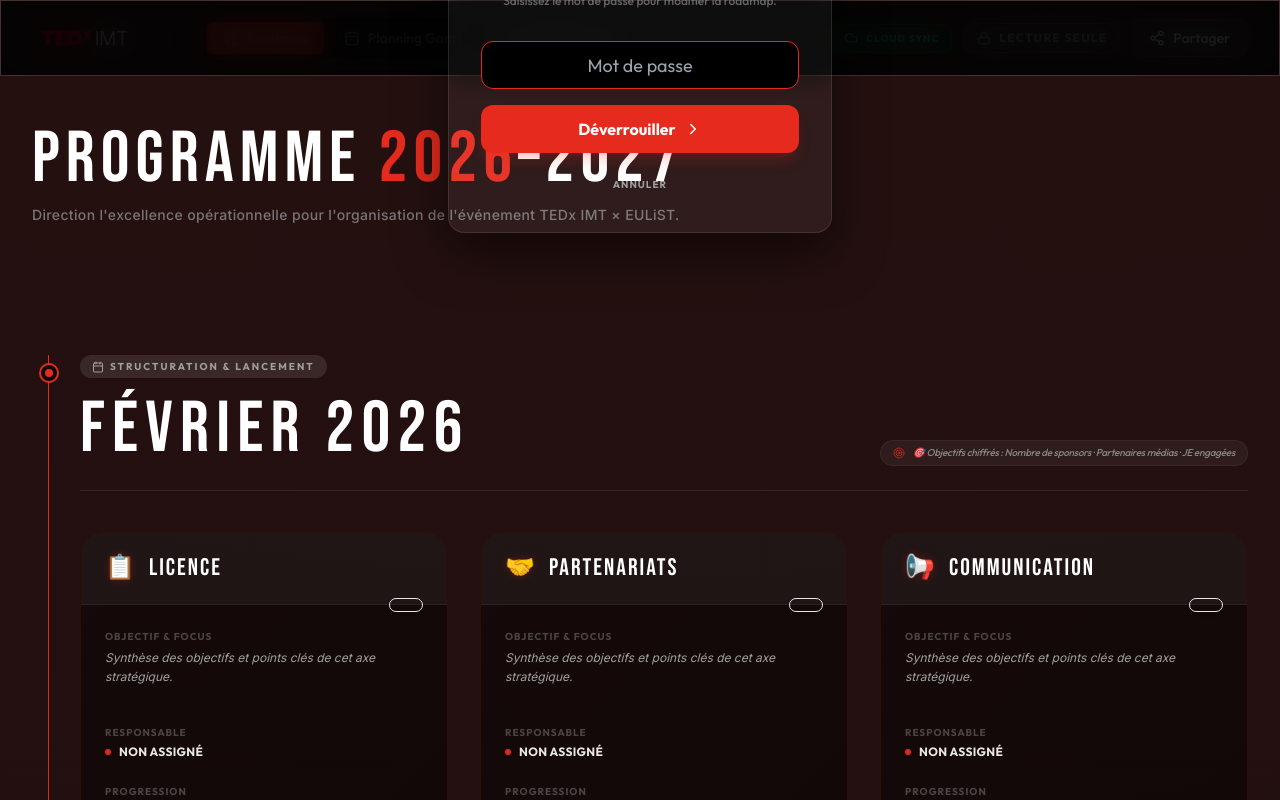
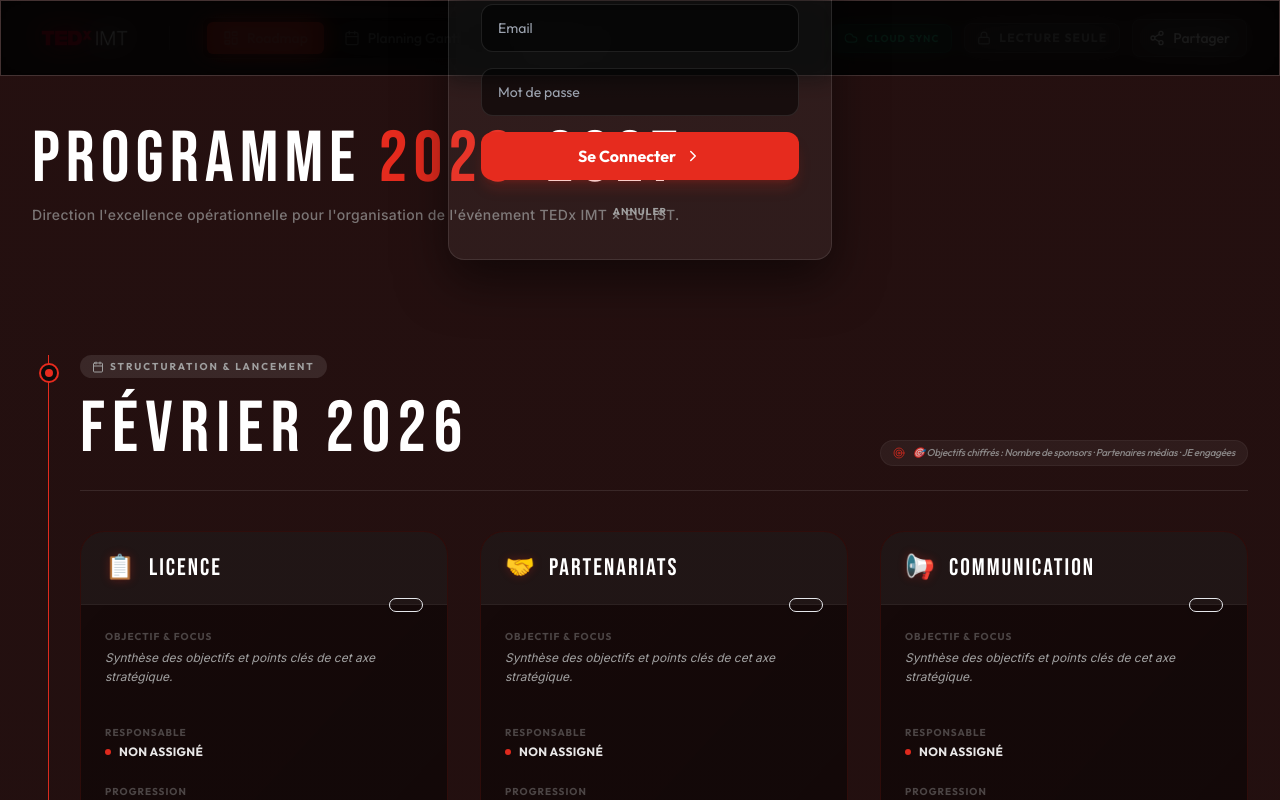
Before and after one commit to JonhLosten-Organisation/tedx-roadmap, a React (Vite) app in the folder roadmap-app/: page / in a window 1280 px wide. Both pictures are taken after a click on the button "LECTURE SEULE". Shown: the top 800 px of the page. Built offline with nearby package versions, Linux system fonts and the light colour scheme; no server answers; the database is empty.

Commit message:
feat: complete migration to Supabase Auth and session management

```diff
--- a/roadmap-app/src/App.jsx
+++ b/roadmap-app/src/App.jsx
@@ -25,6 +25,22 @@
   const [isSyncing, setIsSyncing] = useState(false);
   const [syncError, setSyncError] = useState(false);
   const [isAdmin, setIsAdmin] = useState(false);
+  const [user, setUser] = useState(null);
+
+  // Auth Session Listener
+  useEffect(() => {
+    supabase.auth.getSession().then(({ data: { session } }) => {
+      setUser(session?.user ?? null);
+      setIsAdmin(!!session?.user);
+    });
+
+    const { data: { subscription } } = supabase.auth.onAuthStateChange((_event, session) => {
+      setUser(session?.user ?? null);
+      setIsAdmin(!!session?.user);
+    });
+
+    return () => subscription.unsubscribe();
+  }, []);
 
   // Modal State
   const [modalOpen, setModalOpen] = useState(false);
@@ -275,8 +291,7 @@
 
           <AdminLock
             isAdmin={isAdmin}
-            onUnlock={() => setIsAdmin(true)}
-            onLock={() => setIsAdmin(false)}
+            onLock={() => {}}
           />
 
           {isAdmin && (
--- a/roadmap-app/src/components/AdminLock.jsx
+++ b/roadmap-app/src/components/AdminLock.jsx
@@ -1,32 +1,48 @@
 import React, { useState } from 'react';
 import { Lock, Unlock, ShieldAlert, X, ChevronRight } from 'lucide-react';
 
-const AdminLock = ({ isAdmin, onUnlock, onLock }) => {
+import { supabase } from '../lib/supabase';
+
+const AdminLock = ({ isAdmin, onLock }) => {
   const [showPrompt, setShowPrompt] = useState(false);
+  const [email, setEmail] = useState('');
   const [password, setPassword] = useState('');
-  const [error, setError] = useState(false);
+  const [loading, setLoading] = useState(false);
+  const [error, setError] = useState(null);
 
-  const handleUnlock = (e) => {
+  const handleLogin = async (e) => {
     e.preventDefault();
-    console.log('Password Attempt:', password);
-    const adminPassword = import.meta.env.VITE_ADMIN_PASSWORD || 'Legrandlerouge2026';
-    if (password.trim() === adminPassword) {
-      console.log('Admin Access Granted');
-      onUnlock();
+    setLoading(true);
+    setError(null);
+
+    try {
+      const { error: authError } = await supabase.auth.signInWithPassword({
+        email,
+        password,
+      });
+
+      if (authError) throw authError;
+
       setShowPrompt(false);
+      setEmail('');
       setPassword('');
-      setError(false);
-    } else {
-      console.log('Admin Access Denied');
-      setError(true);
-      setTimeout(() => setError(false), 2000);
+    } catch (err) {
+      console.error('Auth Error:', err.message);
+      setError(err.message);
+    } finally {
+      setLoading(false);
     }
+  };
+
+  const handleLogout = async () => {
+    await supabase.auth.signOut();
+    if (onLock) onLock();
   };
 
   if (isAdmin) {
     return (
       <button
-        onClick={onLock}
+        onClick={handleLogout}
         className="flex items-center gap-2 px-3 py-1.5 rounded-lg bg-emerald-500/10 text-emerald-400 border border-emerald-500/20 hover:bg-emerald-500/20 transition-all text-xs font-bold uppercase tracking-widest"
       >
         <Unlock size={14} />
@@ -47,35 +63,55 @@
 
       {showPrompt && (
         <div className="fixed inset-0 z-[200] flex items-center justify-center p-4">
-          <div className="absolute inset-0 bg-black/90 backdrop-blur-md" onClick={() => setShowPrompt(false)}></div>
+          <div className="absolute inset-0 bg-black/90 backdrop-blur-md" onClick={() => !loading && setShowPrompt(false)}></div>
           <div className="glass relative w-full max-w-sm rounded-2xl shadow-premium border border-white/10 p-8 animate-premium-entry">
-            <div className="flex flex-col items-center text-center mb-8">
+            <div className="flex flex-col items-center text-center mb-6">
               <div className="w-16 h-16 rounded-full bg-ted-red/10 flex items-center justify-center mb-4 border border-ted-red/20">
                 <ShieldAlert size={32} className="text-ted-red" />
               </div>
-              <h3 className="font-bebas text-3xl tracking-wider text-white">Accès Restreint</h3>
-              <p className="text-ted-muted text-xs font-medium opacity-60">Saisissez le mot de passe pour modifier la roadmap.</p>
+              <h3 className="font-bebas text-3xl tracking-wider text-white">Administration</h3>
+              <p className="text-ted-muted text-[10px] font-bold uppercase tracking-wider opacity-60">Connectez-vous pour modifier</p>
             </div>
 
-            <form onSubmit={handleUnlock} className="space-y-4">
+            <form onSubmit={handleLogin} className="space-y-4">
+              <div className="space-y-4">
                 <input
-                autoFocus
+                  type="email"
+                  value={email}
+                  onChange={(e) => setEmail(e.target.value)}
+                  placeholder="Email"
+                  disabled={loading}
+                  className="w-full h-12 bg-black/50 border border-white/10 rounded-xl px-4 text-sm focus:outline-none focus:border-ted-red transition-all"
+                />
+                <input
                   type="password"
                   value={password}
                   onChange={(e) => setPassword(e.target.value)}
                   placeholder="Mot de passe"
-                className={`w-full h-12 bg-black border ${error ? 'border-ted-red ring-2 ring-ted-red/20' : 'border-white/10'} rounded-xl px-4 text-center text-lg focus:outline-none focus:border-ted-red transition-all`}
+                  disabled={loading}
+                  className="w-full h-12 bg-black/50 border border-white/10 rounded-xl px-4 text-sm focus:outline-none focus:border-ted-red transition-all"
                 />
+              </div>
+
+              {error && (
+                <p className="text-ted-red text-[10px] font-bold uppercase text-center animate-pulse">
+                  {error === 'Invalid login credentials' ? 'Identifiants invalides' : error}
+                </p>
+              )}
+
               <button
                 type="submit"
-                className="w-full h-12 bg-ted-red hover:bg-ted-accent text-white font-bold rounded-xl shadow-lg shadow-ted-red/20 transition-all flex items-center justify-center gap-2 group"
+                disabled={loading}
+                className="w-full h-12 bg-ted-red hover:bg-ted-accent disabled:opacity-50 disabled:cursor-not-allowed text-white font-bold rounded-xl shadow-lg shadow-ted-red/20 transition-all flex items-center justify-center gap-2 group"
               >
-                Déverrouiller
-                <ChevronRight size={18} className="group-hover:translate-x-1 transition-transform" />
+                {loading ? 'Connexion...' : 'Se Connecter'}
+                {!loading && <ChevronRight size={18} className="group-hover:translate-x-1 transition-transform" />}
               </button>
+
               <button
                 type="button"
                 onClick={() => setShowPrompt(false)}
+                disabled={loading}
                 className="w-full py-2 text-ted-muted hover:text-white transition-colors text-[10px] font-bold uppercase tracking-widest"
               >
                 Annuler
```
Also changed, not shown: 1 other file (tests, documents, lock files or other folders). Lines whose indentation alone changed are shown as unchanged.
